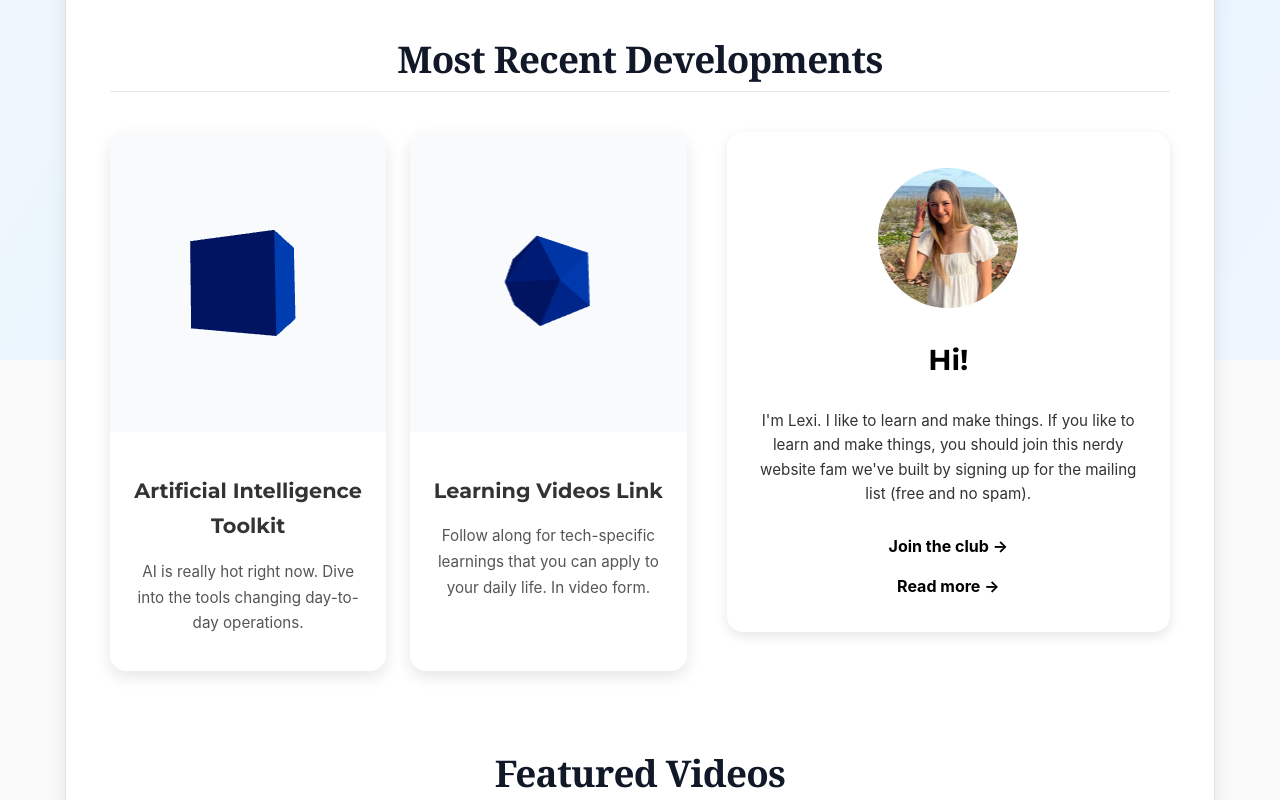
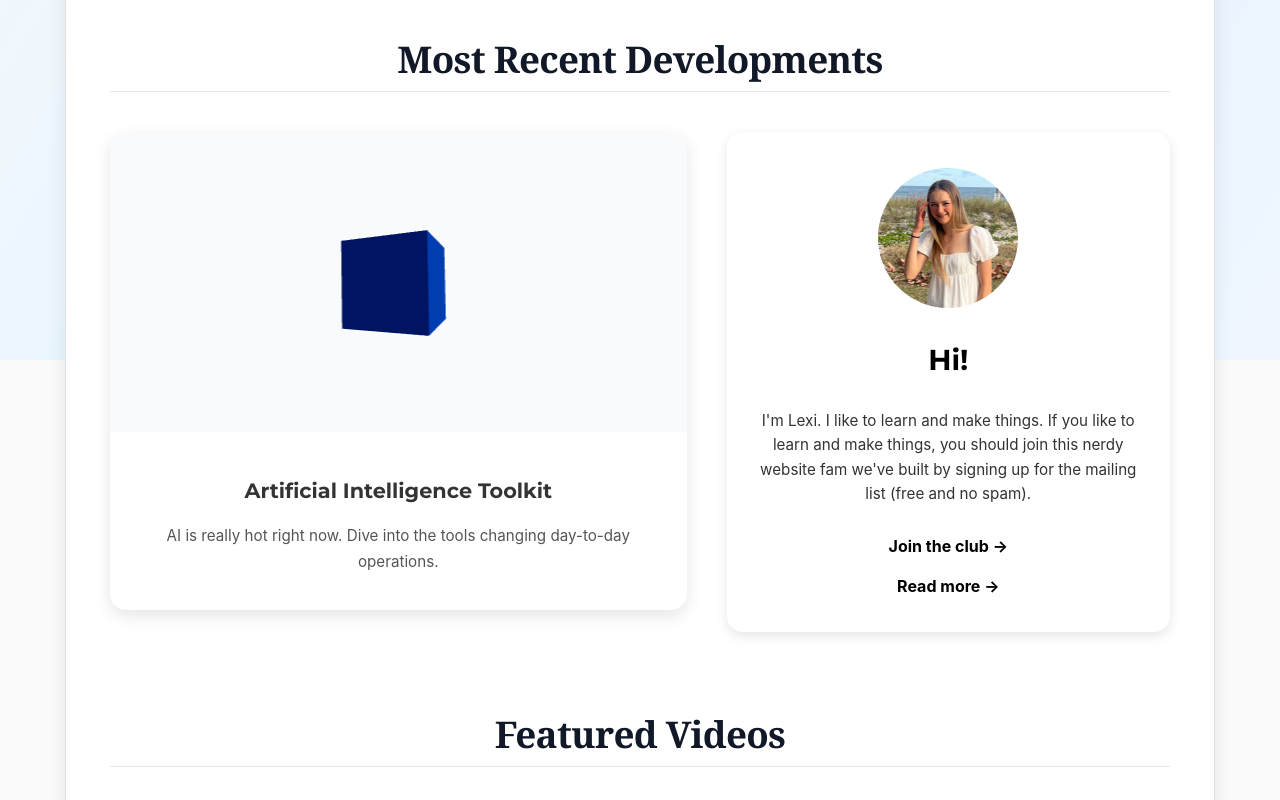
Before and after one commit to alexisbernt/Portfolio, a React (Create React App) app in the folder lexi-portfolio/: page / in a window 1280 px wide. Shown: the part 440-1240 px from the top of the page. Built offline with nearby package versions, Linux system fonts and the light colour scheme; grey boxes are pictures that could not be loaded.

Commit message:
changing landing page

```diff
--- a/lexi-portfolio/src/PortfolioGrid.js
+++ b/lexi-portfolio/src/PortfolioGrid.js
@@ -25,15 +25,15 @@ function ModernLandingPage() {
       link: '/ai',
       shape: 'box',
     },
+  ];
+
+  const cardPosts = [
     {
       title: 'Learning Videos Link',
       desc: "Follow along for tech-specific learnings that you can apply to your daily life. In video form.",
       link: 'https://www.youtube.com/@lexicyber',
       shape: 'icosahedron',
     },
-  ];
-
-  const cardPosts = [
     { title: 'About', desc: 'The person behind this website.', link: '/about', shape: 'torus' },
     { title: 'TheraText', desc: "The fun way for therapist's notetaking.", link: 'https://www.theratext.site/', shape: 'torus' },
     { title: 'More', desc: 'Other things I’m working on right now.', link: '/more', shape: 'torus' },
@@ -188,9 +188,9 @@ function ModernLandingPage() {
       {/* Section 1: Most Recent Developments */}
       {sectionHeader("Most Recent Developments")}
       <div style={headerGrid}>
-        {/* Left column: two side-by-side cards */}
-        <div style={{ display: 'grid', gridTemplateColumns: '1fr 1fr', gap: '24px' }}>
-          {headerPosts.map((post, i) => {
+        {/* Left column: one side-by-side cards */}
+        <div style={{ display: 'grid', gridTemplateColumns: '1fr', gap: '24px' }}>
+          {[headerPosts[0]].map((post, i) => {
             const isExternal = post.link.startsWith('http');
             const content = (
               <>
```
Also changed, not shown: 1 other file (tests, documents, lock files or other folders).
